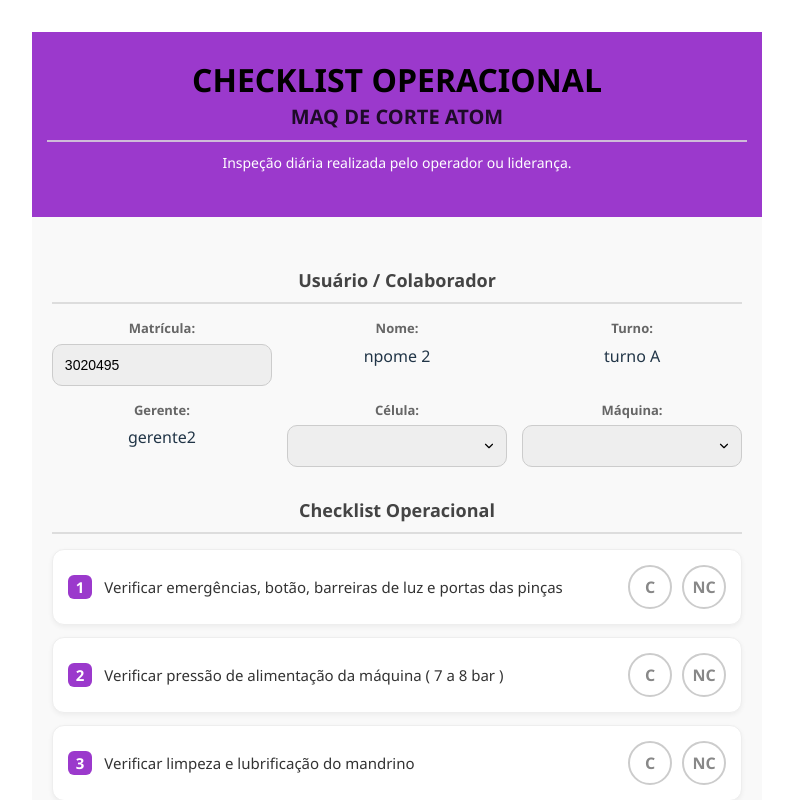
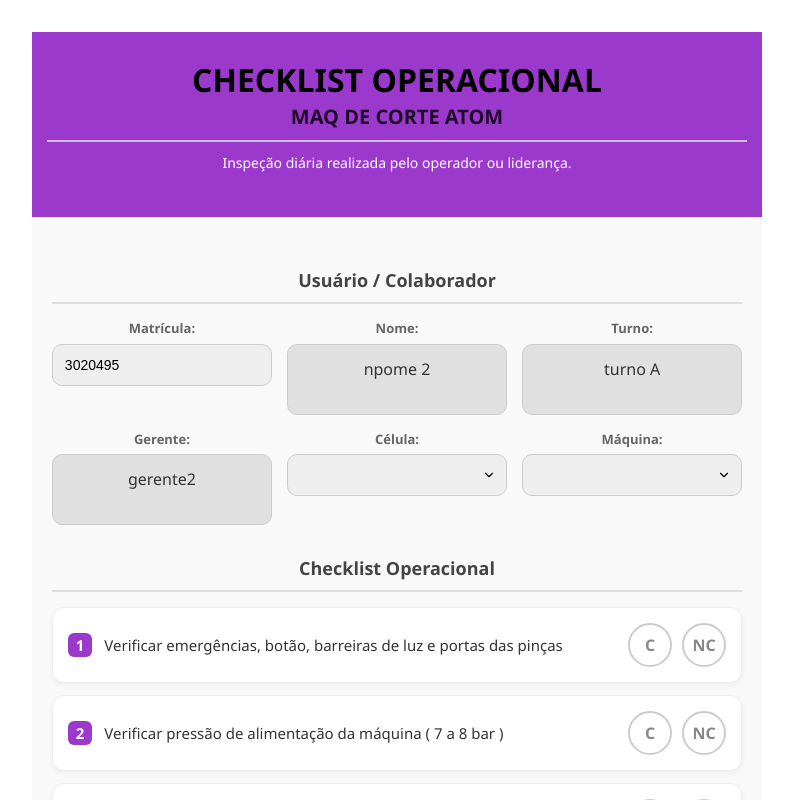
Before and after one commit to Leonekp4/forms_aton, a Vue app: page / in a window 1280 px wide. Shown: the top 800 px of the page, without its empty margins (243-1036 px from the left). Built offline with nearby package versions, Linux system fonts and the light colour scheme.

Commit message:
feat: atualiza busca de checklists do servidor

```diff
--- a/src/App.vue
+++ b/src/App.vue
@@ -12,9 +12,8 @@
         <div class="grid">
           <div class="field">
             <label>Matrícula:</label>
-            <!-- <input @keyup.enter="buscaDadosColaborador" v-model="formData.usuario.matricula" type="text"
-              placeholder="Digite sua matrícula" required> -->
-            <input v-model="formData.usuario.matricula" type="text" placeholder="Digite sua matrícula" required>
+            <input @keyup.enter="buscaDadosColaborador" v-model="formData.usuario.matricula" type="text"
+              placeholder="Digite sua matrícula" required>
           </div>
 
           <div class="field">
@@ -92,7 +91,7 @@
       <div class="footer-actions">
         <button @click="handleSubmit" class="btn-submit">Enviar Checklist</button>
 
-        <button @click="testarApi">Testar api</button>
+        <!-- <button @click="testarApi">Testar api</button> -->
       </div>
     </div>
   </div>
@@ -397,6 +396,16 @@ h2 {
   color: black;
 }
 
+.field span {
+  display: block;
+  padding: 12px;
+  border-radius: 10px;
+  background-color: #e0e0e0;
+  color: #333;
+  border: 1px solid #ccc;
+  min-height: 45px;
+}
+
 .item-card {
   background: white;
   border-radius: 12px;
```
Also changed, not shown: 1 other file (tests, documents, lock files or other folders).
